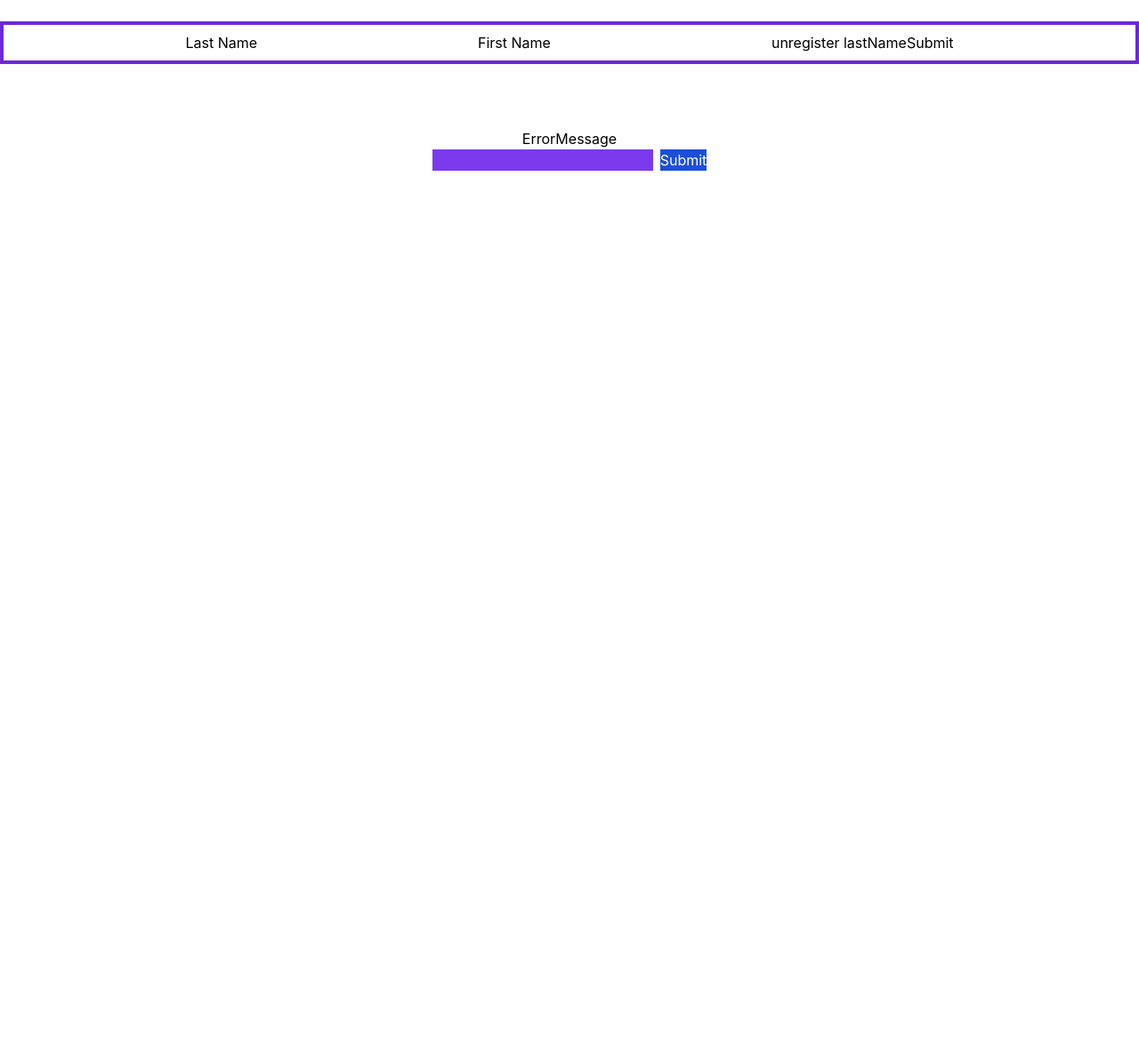
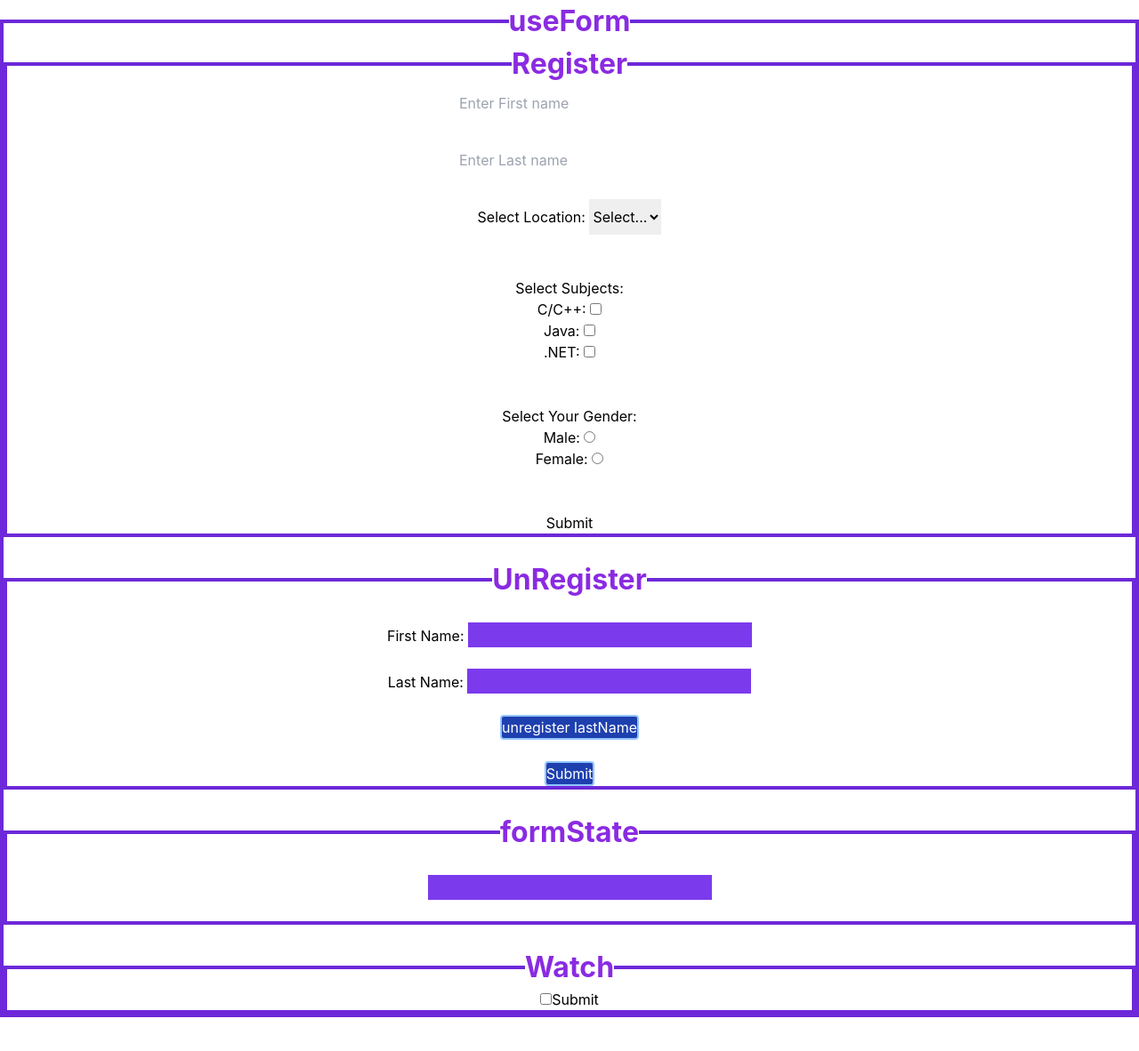
Before and after one commit to AshishTechCodes/Portfolio, a React (Create React App) app: page / in a window 1280 px wide. Shown: the top 1182 px of the page at 89% size. Before the commit the page ends 800 px from the top, so only its background shows below. Built offline with nearby package versions, Linux system fonts and the light colour scheme.

Commit message:
form watch

```diff
--- a/src/App.js
+++ b/src/App.js
@@ -5,10 +5,12 @@ import './App.css'
 import Increment from './Components/useState/Increment';
 import From from './Components/Form/From';
 import Form_orignal from './Components/Form/Form_orignal';
-import Register from './Components/useForm/Register';
-import Unregister from './Components/useForm/Unregister';
-import FormState from './Components/useForm/FormState';
+import Register_1 from './Components/useForm/Register_1';
+import Unregister_2 from './Components/useForm/Unregister_2';
+import FormState_3 from './Components/useForm/FormState_3';
 import Multiple_error from './Components/useForm/Multiple_error';
+import Timer from './Components/useEffect/Timer';
+import Watch from './Components/useForm/Watch';
 const App = () => {
   var count = 10;
   return (
@@ -22,23 +24,27 @@ const App = () => {
       <Card/>
       <br/><br/>
       <Effect/>
-      <br/><br/>
+      <br/><br/> */}
+      {/* <Timer/> */}
+      {/* <br/><br/>
       <Increment/>
       <br/><br/>
       <From/>
+      <br/><br/>
+      <Form_orignal/>
       <br/><br/> */}
-      {/* <Form_orignal/>
-      <br/><br/> */}
-      {/* <fieldset className='border-violet-700 border-4'>
-        <legend>useForm</legend> */}
-      {/* <Register/> */}
+      <fieldset className='border-violet-700 border-4'>
+        <legend>useForm</legend>
+      <Register_1/>
       <br/>
-      <Unregister/>
+      <Unregister_2/>
       <br/>
-      <FormState/>
+      <FormState_3/>
       <br/>
-      <Multiple_error/>
-      {/* </fieldset> */}
+      {/* <Multiple_error/>
+      <br/> */}
+      <Watch/>
+      </fieldset>
      <br/><br/>
       </center>
     </div>
--- /dev/null
+++ b/src/Components/useEffect/Timer.jsx
@@ -0,0 +1,21 @@
+import { useEffect, useState } from "react";
+const Timer = () => {
+  const [timer, setTimer] = useState(0);
+  useEffect(() => {
+    setTimeout(() => {
+      setTimer((timer) => {
+        return timer + 1;
+      });
+    }, 1000);
+  });
+  return (
+    <center>
+      <fieldset>
+        <legend>useEffect</legend>
+        <h1>I have rendered {timer} times!</h1>
+      </fieldset>
+    </center>
+  );
+};
+
+export default Timer;
--- a/src/Components/useForm/FormState.jsx
+++ /dev/null
@@ -1,18 +0,0 @@
-import React from 'react'
-import { useForm } from 'react-hook-form'
-const FormState = () => {
-    const {
-        register,
-        handleSubmit,
-        formState: { errors, isDirty, isSubmitting, touchedFields, submitCount },
-      } = useForm();
-      const onSubmit = (data) => console.log(data);
-  return (
-    <form onSubmit={handleSubmit(onSubmit)}>
-    <input {...register("test")} />
-    {/* {test.length>8 ? <input type="submit" /> : errors.root} */}
-  </form>
-  )
-}
-
-export default FormState
--- /dev/null
+++ b/src/Components/useForm/FormState_3.jsx
@@ -0,0 +1,35 @@
+import React, { useState } from 'react';
+import { useForm } from 'react-hook-form';
+
+const FormState_3 = () => {
+  const [data,useData]=useState('');
+  const {
+    register,
+    handleSubmit,
+    watch,
+    formState: { errors, isDirty, isSubmitting, touchedFields, submitCount },
+  } = useForm();
+
+  const onSubmit = (data) => console.log(data);
+
+  // Watch the value of the input field
+  const testValue = watch('test', '');
+
+  return (
+    <fieldset className='border-violet-700 border-4'>
+      <legend>formState</legend>
+    <form onSubmit={handleSubmit(onSubmit)}>
+      <br/>
+      <input className='h-fit w-auto border-black bg-violet-600 text-white font-bold text-xl' {...register('test', { required: 'This field is required' })} /><br/><br/>
+      {testValue.length > 8 ? (
+        <input type="submit" className='bg-blue-800 text-white border-blue-300 border-2 rounded'/>
+      ) : (
+        <span>{errors.test?.message}</span>
+      )}
+    </form>
+    <p>{data}</p>
+    </fieldset>
+  );
+}
+
+export default FormState_3;
--- a/src/Components/useForm/Multiple_error.jsx
+++ b/src/Components/useForm/Multiple_error.jsx
@@ -9,10 +9,11 @@ const Multiple_error = () => {
       });
       const onSubmit = (data) => console.log(data);
   return (
-
+    <fieldset className='border-violet-700 border-4'>
+    <legend>Multiple Error</legend>
     <form onSubmit={handleSubmit(onSubmit)}>
       <h1>ErrorMessage</h1>
-      <input className='bg-violet-600 text-white'
+      <input className='h-fit w-auto border-black bg-violet-600 text-white font-bold text-xl'
         {...register("multipleErrorInput", {
           required: "This input is required.",
           pattern: {
@@ -37,10 +38,12 @@ const Multiple_error = () => {
             : null;
         }}
       />
-
-      <input type="submit" className='bg-blue-700 text-white ml-2'/>
+      <br/><br/>
+      <input type="submit" className='bg-blue-800 text-white border-blue-300 border-2 rounded'/>
+      <br/>
     </form>
-  );
+    </fieldset>
+  )
 }
 
 export default Multiple_error
--- a/src/Components/useForm/Unregister.jsx
+++ b/src/Components/useForm/Unregister_2.jsx
@@ -9,12 +9,17 @@ const Unregister = () => {
     };
   return (
     <fieldset className='border-violet-700 border-4'>
+      <legend>UnRegister</legend>
+      <br/>
     <form onSubmit={handleSubmit(onSubmit)}>
-      <label>Last Name</label>
-      <input className='h-10 ' {...register("firstName")} />
-      <label>First Name</label>
-      <input {...register("lastName")} />
-      <button
+      <label>First Name: </label>
+      <input className='h-fit w-auto border-black bg-violet-600 text-white font-bold text-xl' {...register("firstName")} />
+      <br/>
+      <br/>
+      <label>Last Name: </label>
+      <input className='h-fit w-auto border-black bg-violet-600 text-white font-bold text-xl' {...register("lastName")} />
+      <br/><br/>
+      <button className='bg-blue-800 text-white border-blue-300 border-2 rounded'
         type="button"
         onClick={() => {
           unregister("lastName");
@@ -23,7 +28,8 @@ const Unregister = () => {
       >
         unregister lastName
       </button>
-      <input type="submit" />
+        <br/><br/>
+      <input type="submit" className='bg-blue-800 text-white border-blue-300 border-2 rounded'/>
     </form>
     </fieldset>
   )
--- /dev/null
+++ b/src/Components/useForm/Watch.jsx
@@ -0,0 +1,37 @@
+import React from "react";
+import { useForm } from "react-hook-form";
+const Watch = () => {
+  const {
+    register,
+    watch,
+    formState: { errors },
+    handleSubmit,
+  } = useForm();
+  const watchShowAge = watch("showAge", false);
+  const watchAllFields = watch();
+  const watchFields = watch(["showAge", "number"]);
+  React.useEffect(() => {
+    const subscription = watch((value, { name, type }) =>
+      console.log(value, name, type)
+    );
+    return () => subscription.unsubscribe();
+  }, [watch]);
+
+  const onSubmit = (data) => console.log(data);
+  return (
+    <fieldset className="border-violet-700 border-4">
+      <legend>Watch</legend>
+      <form onSubmit={handleSubmit(onSubmit)}>
+        <input type="checkbox" {...register("showAge")} />
+
+        {watchShowAge && (
+          <input type="number" {...register("age", { min: {value:50 , message: "Age is more than 50 require"}})} />
+        )}
+        {errors.age && <p className="text-black text-lg">{errors.age.message}</p>}
+        <input type="submit" />
+      </form>
+    </fieldset>
+  );
+};
+
+export default Watch;
```
Also changed, not shown: src/Components/useForm/Register_1.jsx (renamed from src/Components/useForm/Register.jsx).
